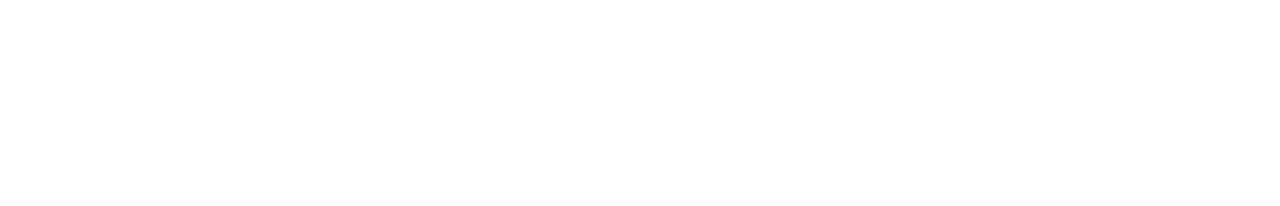
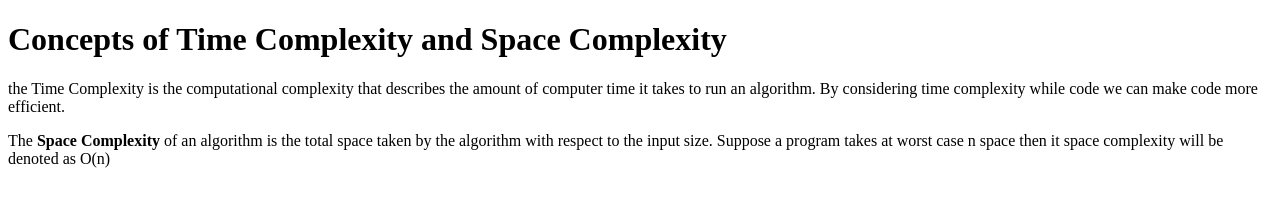
Before and after one commit to acciojob/time-and-space-complexity-Harsh-git1, a website: page main.html in a window 1280 px wide. Drawn offline with Linux system fonts and the light colour scheme.

Commit message:
created a submission

```diff
--- a/main.html
+++ b/main.html
@@ -10,7 +10,9 @@
 	<!-- the entire body must be written by student -->
     <script type="text/javascript" src="./script.js">
 </script>
-
+	<h1> Concepts of Time Complexity and Space Complexity</h1>
+	<p>  the Time Complexity is the computational complexity that describes the amount of computer time it takes to run an algorithm. By considering time complexity while code we can make code more efficient. </p>
+	<p> The <b>Space Complexity</b> of an algorithm is the total space taken by the algorithm with respect to the input size. Suppose a program takes at worst case n space then it space complexity will be denoted as O(n) </p>
 </body>
 
 </html>
```
